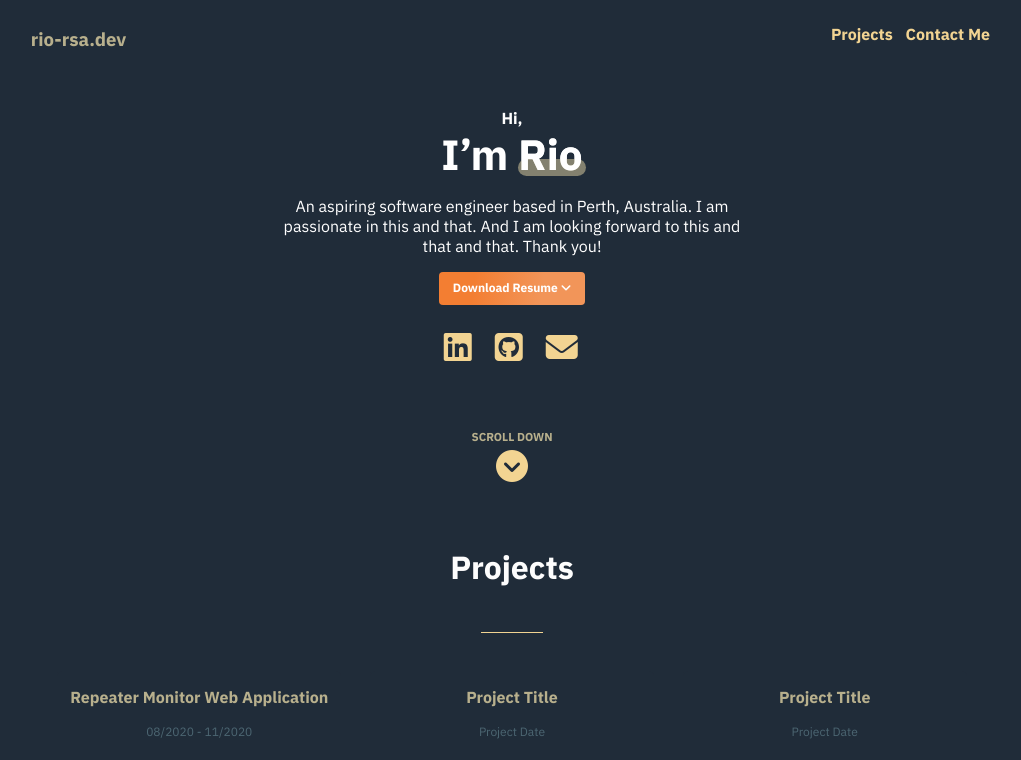
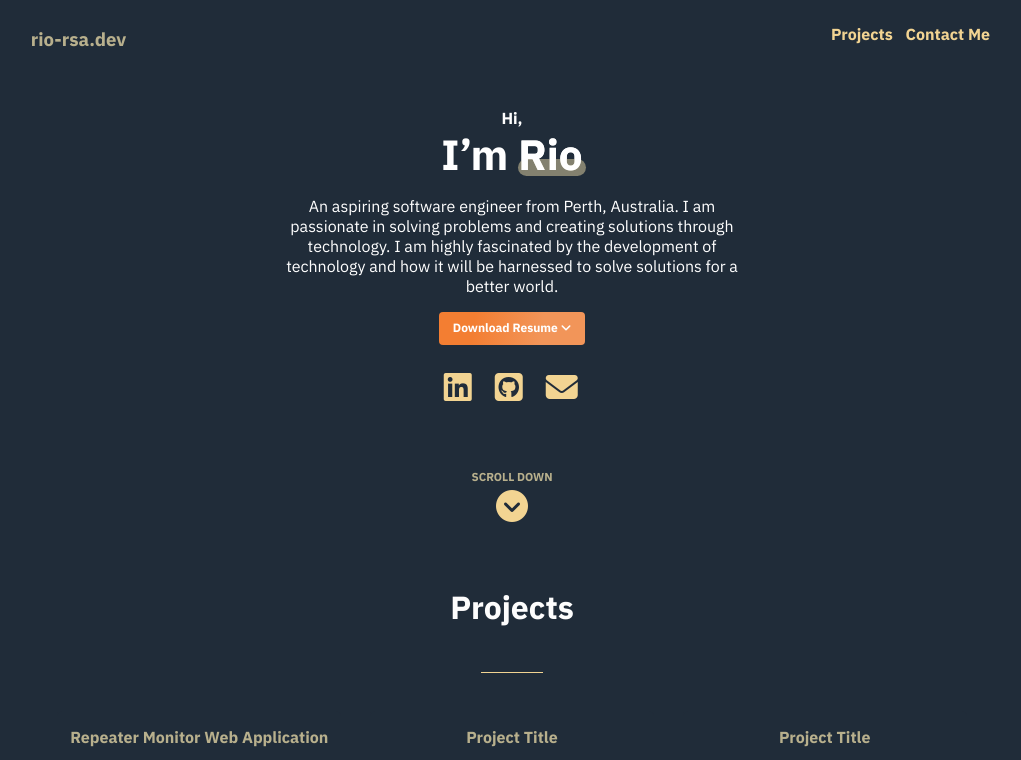
Before and after one commit to rio-rsa/portfoliowebsite, a plain HTML site: page index.html in a window 1280 px wide. Shown: the top 760 px of the page, without its empty margins (128-1149 px from the left). Drawn offline with Linux system fonts and the light colour scheme.

Commit message:
Update index.html

```diff
--- a/index.html
+++ b/index.html
@@ -23,7 +23,7 @@
     <section class="about">
         <h3>Hi,</h3>
         <h1>I’m <span>Rio</span></h1>
-        <p>An aspiring software engineer based in Perth, Australia. I am passionate in this and that. And I am looking forward to this and that and that. Thank you!</p>
+        <p>An aspiring software engineer from Perth, Australia. I am passionate in solving problems and creating solutions through technology. I am highly fascinated by the development of technology and how it will be harnessed to solve solutions for a better world.</p>
         <button onclick="location.href='/Resume.pdf'" >Download Resume <i class='fas fa-angle-down'></i></button>
         <ul>
             <li><a href="https://www.linkedin.com/in/rio-rsa/" target="_blank"><i class="fa-brands fa-linkedin fa-2xl" style="margin-right:0.2vw"></i></a></li>
```
